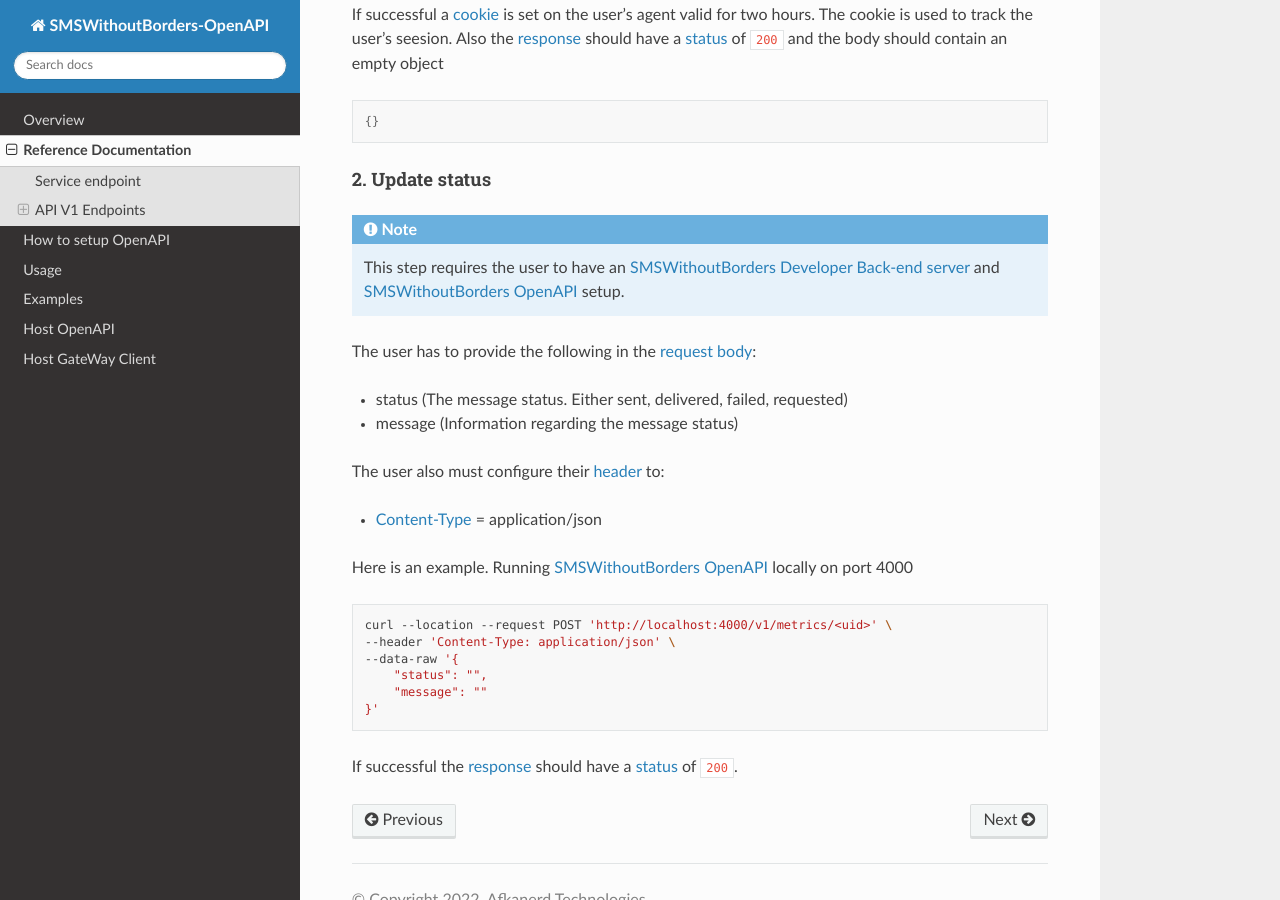
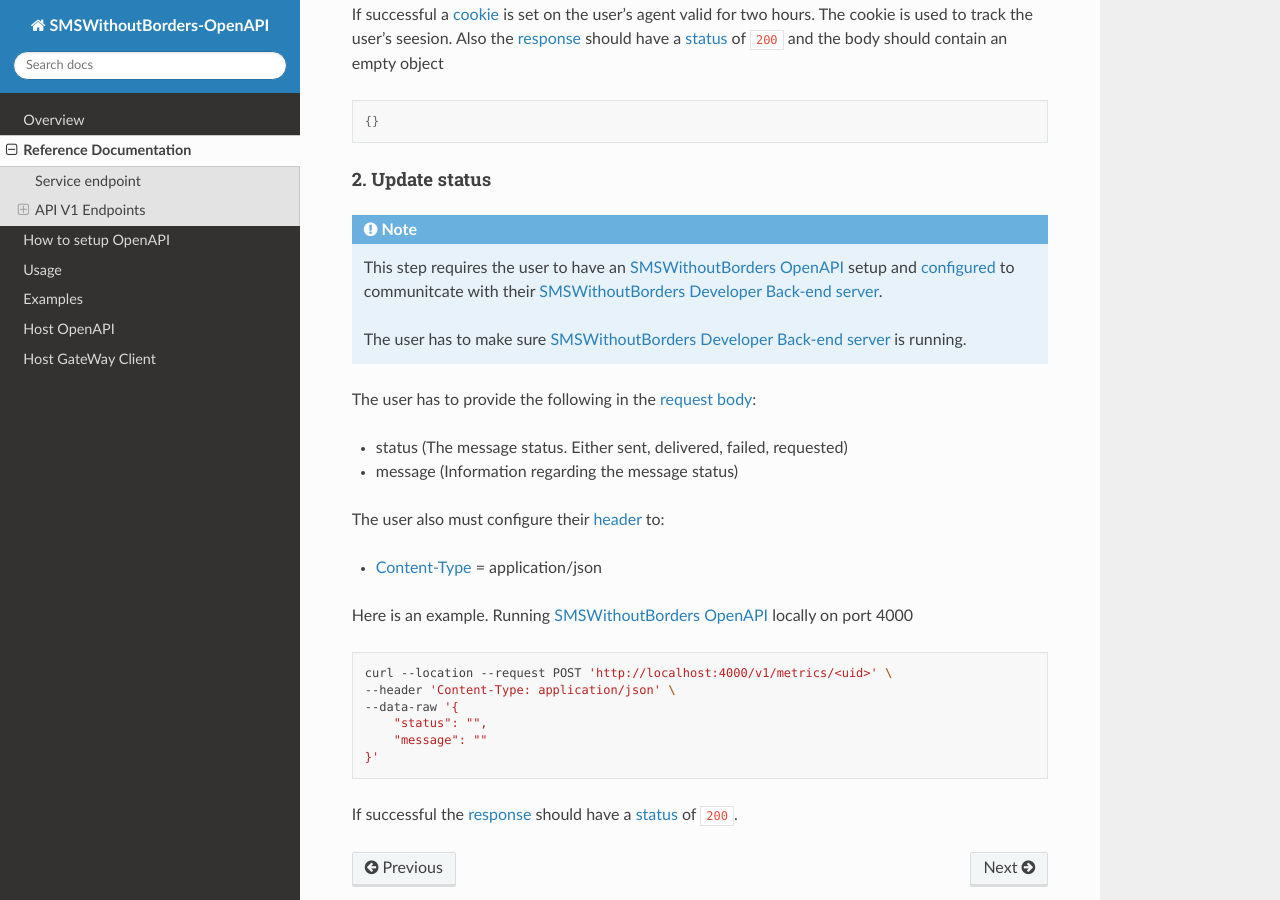
Before and after one commit to smswithoutborders/SMSWithoutBorders-OpenAPI, a Sphinx documentation site: the page built from docs/reference_documentation.rst, in a window 1280 px wide and 900 px high, scrolled down 3890 px. Built offline with Sphinx 7.4.7 and the Read the Docs theme 2.0.0, drawn with Linux system fonts in a browser that asks for light colours.

Commit message:
update: ref docs added

```diff
--- a/docs/reference_documentation.rst
+++ b/docs/reference_documentation.rst
@@ -204,7 +204,9 @@ If successful a `cookie <https://developer.mozilla.org/en-US/docs/Web/HTTP/Heade
 
 .. note::
 
-    This step requires the user to have an `SMSWithoutBorders Developer Back-end server <https://github.com/smswithoutborders/SMSWithoutBorders-Dev-BE>`_ and `SMSWithoutBorders OpenAPI <https://github.com/smswithoutborders/SMSWithoutBorders-OpenAPI>`_ setup.
+    This step requires the user to have an `SMSWithoutBorders OpenAPI <https://github.com/smswithoutborders/SMSWithoutBorders-OpenAPI>`_ setup and `configured <https://github.com/smswithoutborders/SMSWithoutBorders-OpenAPI/blob/main/docs/CONFIGURATIONS.md#setup>`_ to communitcate with their `SMSWithoutBorders Developer Back-end server <https://github.com/smswithoutborders/SMSWithoutBorders-Dev-BE>`_.
+
+    The user has to make sure `SMSWithoutBorders Developer Back-end server <https://github.com/smswithoutborders/SMSWithoutBorders-Dev-BE>`_ is running.
 
 The user has to provide the following in the `request body <https://developer.mozilla.org/en-US/docs/Web/API/Request/body>`_:
 
```
